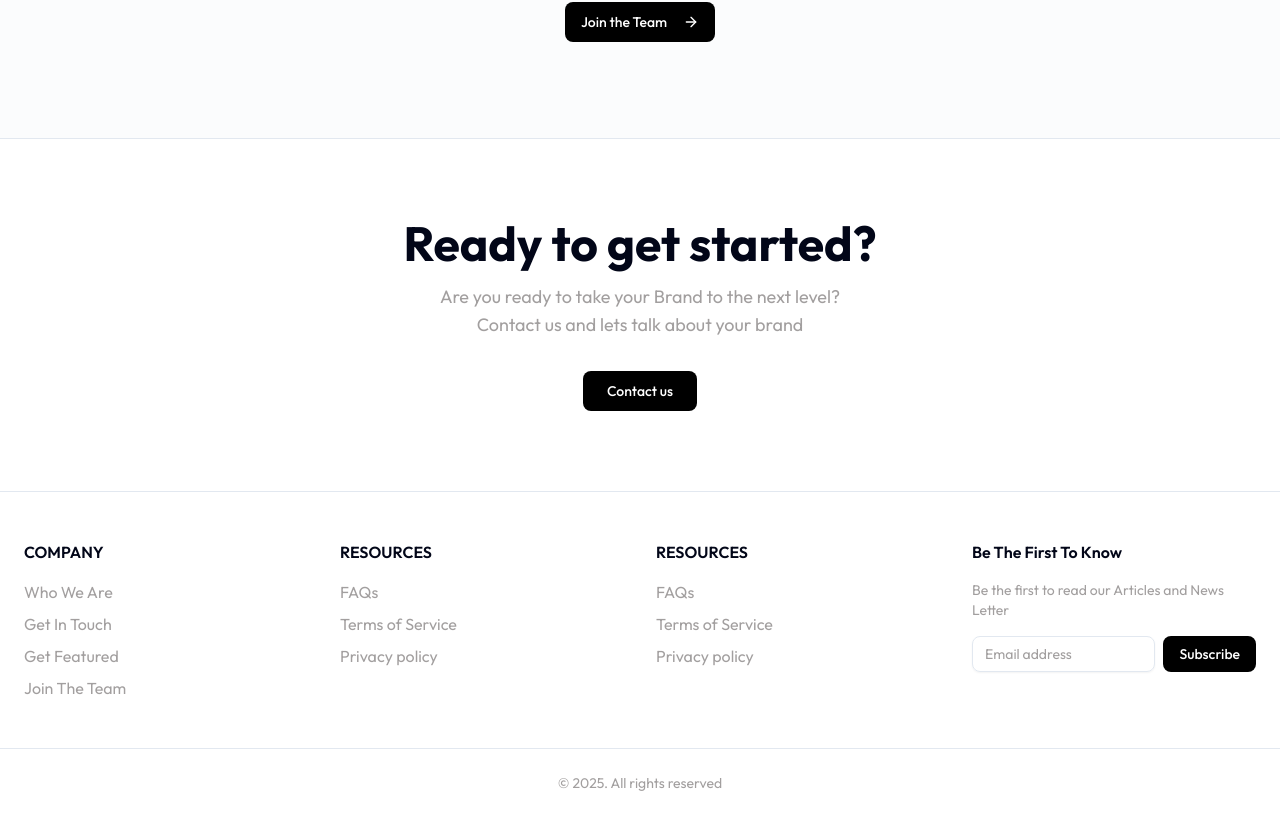
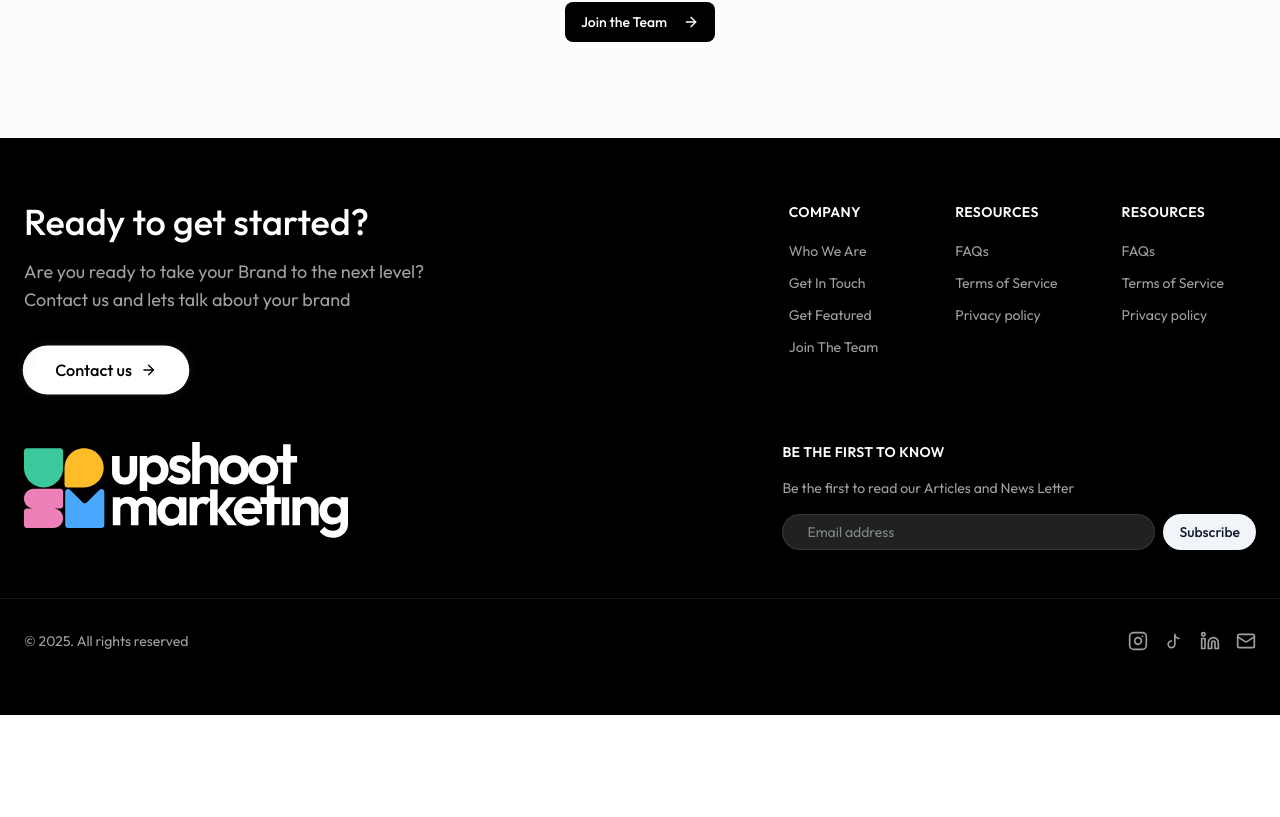
Before and after one commit to Ewosoft-Solutions/upshootmarketing, a Next.js app: page / in a window 1280 px wide. Shown: the part 3680-4497 px from the top of the page. After the commit the page ends 4395 px from the top, so only its background shows below. Built offline with nearby package versions, Linux system fonts and the light colour scheme.

Commit message:
Navbar and footer

```diff
--- a/app/components/layout/Footer.tsx
+++ b/app/components/layout/Footer.tsx
@@ -1,9 +1,51 @@
 'use client';
 
+import { motion } from 'framer-motion';
+import { ArrowRight, Mail } from 'lucide-react';
 import { Button } from '@/components/ui/button';
 import { Input } from '@/components/ui/input';
 import { AnimatedSection } from '@/app/components/ui/animated-section';
 import { handleAnchorClick } from '@/lib/utils/scroll';
+import Link from 'next/link';
+import Image from 'next/image';
+import { logos } from '@/lib/constants/assets';
+
+type IconProps = Readonly<{ className?: string }>;
+
+function InstagramIcon({ className }: IconProps) {
+  return (
+    <svg xmlns='http://www.w3.org/2000/svg' viewBox='0 0 24 24' fill='none' stroke='currentColor' strokeWidth='2' strokeLinecap='round' strokeLinejoin='round' className={className}>
+      <rect width='20' height='20' x='2' y='2' rx='5' ry='5' />
+      <path d='M16 11.37A4 4 0 1 1 12.63 8 4 4 0 0 1 16 11.37z' />
+      <line x1='17.5' x2='17.51' y1='6.5' y2='6.5' />
+    </svg>
+  );
+}
+
+function TikTokIcon({ className }: IconProps) {
+  return (
+    <svg xmlns='http://www.w3.org/2000/svg' viewBox='0 0 24 24' fill='none' stroke='currentColor' strokeWidth='2' strokeLinecap='round' strokeLinejoin='round' className={className}>
+      <path d='M9 12a4 4 0 1 0 4 4V4a5 5 0 0 0 5 5' />
+    </svg>
+  );
+}
+
+function LinkedinIcon({ className }: IconProps) {
+  return (
+    <svg xmlns='http://www.w3.org/2000/svg' viewBox='0 0 24 24' fill='none' stroke='currentColor' strokeWidth='2' strokeLinecap='round' strokeLinejoin='round' className={className}>
+      <path d='M16 8a6 6 0 0 1 6 6v7h-4v-7a2 2 0 0 0-2-2 2 2 0 0 0-2 2v7h-4v-7a6 6 0 0 1 6-6z' />
+      <rect width='4' height='12' x='2' y='9' />
+      <circle cx='4' cy='4' r='2' />
+    </svg>
+  );
+}
+
+const socialLinks = [
+  { label: 'Instagram', href: 'https://instagram.com', icon: InstagramIcon },
+  { label: 'TikTok', href: 'https://tiktok.com', icon: TikTokIcon },
+  { label: 'LinkedIn', href: 'https://linkedin.com', icon: LinkedinIcon },
+  { label: 'Email', href: 'mailto:hello@upshoot.com', icon: Mail },
+];
 
 const companyLinks = [
   { label: 'Who We Are', href: '#about' },
@@ -19,37 +61,76 @@ const resourceLinks = [
 ];
 
 export function Footer() {
+  // Footer always uses the dark logo since the bg is always dark
+  const footerLogo = logos.dark;
+
   return (
-    <footer id="contact" className='bg-background border-t border-border'>
+    <footer id='contact' className='bg-footer-bg text-footer-text flex flex-col gap-8 md:gap-12 py-10 md:py-16'>
+      {/* Top row: CTA (left) + Links grid (right) */}
+      <div className='px-6'>
+        <div className='max-w-7xl mx-auto grid md:grid-cols-[3fr_2fr] gap-8 lg:gap-16'>
           {/* CTA Section */}
-      <div className='py-20 px-6'>
-        <div className='max-w-4xl mx-auto text-center'>
-          <AnimatedSection animation="slideUp">
-            <h2 className='text-3xl md:text-5xl font-bold mb-4'>
+          <AnimatedSection animation='slideUp'>
+            <h2 className='text-2xl md:text-4xl font-medium mb-2 md:mb-4'>
               Ready to get started?
             </h2>
-            <p className='text-muted-foreground text-lg mb-8'>
-              Are you ready to take your Brand to the next level?<br />
+            <p className='text-footer-muted text-base md:text-lg mb-5 md:mb-8'>
+              Are you ready to take your Brand to the next level?
+              <br />
               Contact us and lets talk about your brand
             </p>
-            <Button size="lg">Contact us</Button>
+            <motion.div
+              animate={{
+                scale: [1, 1.04, 1],
+                boxShadow: [
+                  '0 0 0 0 rgba(255, 255, 255, 0)',
+                  '0 0 20px 4px rgba(255, 255, 255, 0.15)',
+                  '0 0 0 0 rgba(255, 255, 255, 0)',
+                ],
+              }}
+              transition={{
+                duration: 2,
+                repeat: Infinity,
+                ease: 'easeInOut',
+              }}
+              whileHover={{ scale: 1.05 }}
+              whileTap={{ scale: 0.97 }}
+              className='rounded-4xl inline-block'
+            >
+              <Button
+                size='lg'
+                className='group relative overflow-hidden text-base px-8 py-6 rounded-4xl flex items-center justify-center gap-2 bg-footer-text text-footer-bg hover:bg-footer-text/90'
+              >
+                {/* Shimmer overlay — inverted: dark sweep on light button in light mode, light sweep in dark mode */}
+                <span className='pointer-events-none absolute inset-0 animate-shimmer'>
+                  <span className='absolute inset-0 -skew-x-12 bg-linear-to-r from-transparent via-black/15 dark:via-white/20 to-transparent' />
+                </span>
+                Contact us
+                <motion.span
+                  className='inline-flex'
+                  whileHover={{ x: 5 }}
+                  transition={{ type: 'spring', stiffness: 300, damping: 20 }}
+                >
+                  <ArrowRight className='h-4 w-4 transition-transform group-hover:translate-x-1' />
+                </motion.span>
+              </Button>
+            </motion.div>
           </AnimatedSection>
-        </div>
-      </div>
 
-      {/* Footer Content */}
-      <div className='border-t border-border py-12 px-6'>
-        <div className='max-w-7xl mx-auto grid md:grid-cols-2 lg:grid-cols-4 gap-8'>
+          {/* Links + Newsletter grid */}
+          <div className='grid grid-cols-2 md:grid-cols-3 gap-5 md:gap-8'>
             {/* Company Links */}
             <div>
-            <h3 className='font-semibold mb-4'>COMPANY</h3>
-            <ul className='space-y-2'>
+              <h3 className='font-semibold mb-2 md:mb-4 text-sm tracking-wide'>
+                COMPANY
+              </h3>
+              <ul className='space-y-1.5 md:space-y-2'>
                 {companyLinks.map((link) => (
                   <li key={link.label}>
                     <a
                       href={link.href}
                       onClick={(e) => handleAnchorClick(e, link.href)}
-                    className='text-muted-foreground hover:text-foreground transition-colors cursor-pointer'
+                      className='text-footer-muted hover:text-footer-text transition-colors cursor-pointer text-sm'
                     >
                       {link.label}
                     </a>
@@ -60,14 +141,16 @@ export function Footer() {
 
             {/* Resources - Column 1 */}
             <div>
-            <h3 className='font-semibold mb-4'>RESOURCES</h3>
-            <ul className='space-y-2'>
+              <h3 className='font-semibold mb-2 md:mb-4 text-sm tracking-wide'>
+                RESOURCES
+              </h3>
+              <ul className='space-y-1.5 md:space-y-2'>
                 {resourceLinks.map((link) => (
                   <li key={link.label}>
                     <a
                       href={link.href}
                       onClick={(e) => handleAnchorClick(e, link.href)}
-                    className='text-muted-foreground hover:text-foreground transition-colors cursor-pointer'
+                      className='text-footer-muted hover:text-footer-text transition-colors cursor-pointer text-sm'
                     >
                       {link.label}
                     </a>
@@ -76,16 +159,18 @@ export function Footer() {
               </ul>
             </div>
 
-          {/* Resources - Column 2 (duplicate in design) */}
+            {/* Resources - Column 2 */}
             <div>
-            <h3 className='font-semibold mb-4'>RESOURCES</h3>
-            <ul className='space-y-2'>
+              <h3 className='font-semibold mb-2 md:mb-4 text-sm tracking-wide'>
+                RESOURCES
+              </h3>
+              <ul className='space-y-1.5 md:space-y-2'>
                 {resourceLinks.map((link) => (
                   <li key={link.label}>
                     <a
                       href={link.href}
                       onClick={(e) => handleAnchorClick(e, link.href)}
-                    className='text-muted-foreground hover:text-foreground transition-colors cursor-pointer'
+                      className='text-footer-muted hover:text-footer-text transition-colors cursor-pointer text-sm'
                     >
                       {link.label}
                     </a>
@@ -93,30 +178,64 @@ export function Footer() {
                 ))}
               </ul>
             </div>
+          </div>
+        </div>
+      </div>
 
-          {/* Newsletter */}
-          <div>
-            <h3 className='font-semibold mb-4'>Be The First To Know</h3>
-            <p className='text-muted-foreground text-sm mb-4'>
+      {/* Middle row: Logo (left) + Be The First To Know (right) */}
+      <div className='px-6'>
+        <div className='max-w-7xl mx-auto grid md:grid-cols-5 gap-5 md:gap-8 items-start'>
+          <Link href='/' className='text-xl font-bold md:col-span-3'>
+            <Image
+              src={footerLogo}
+              alt='UpShoot Marketing'
+              width={0}
+              height={0}
+              className='w-auto h-10 md:h-16 lg:h-24'
+            />
+          </Link>
+
+          <div className='md:col-span-2'>
+            <h3 className='font-semibold mb-2 md:mb-4 text-sm tracking-wide'>
+              BE THE FIRST TO KNOW
+            </h3>
+            <p className='text-footer-muted text-sm mb-3 md:mb-4'>
               Be the first to read our Articles and News Letter
             </p>
             <div className='flex gap-2'>
               <Input
-                type="email"
-                placeholder="Email address"
-                className='flex-1'
+                type='email'
+                placeholder='Email address'
+                className='rounded-2xl px-4 md:px-6 flex-1 border-footer-border bg-footer-input-bg text-footer-input-text placeholder:text-footer-input-placeholder'
               />
-              <Button>Subscribe</Button>
+              <Button variant="secondary" className="rounded-2xl">Subscribe</Button>
             </div>
           </div>
         </div>
       </div>
 
-      {/* Copyright */}
-      <div className='border-t border-border py-6 px-6'>
-        <p className='text-center text-muted-foreground text-sm'>
+      {/* Bottom row: Copyright (left) + Social links (right) */}
+      <div className='border-t border-footer-border pt-6 md:pt-8 px-6'>
+        <div className='max-w-7xl mx-auto flex flex-col-reverse sm:flex-row items-center justify-between gap-4'>
+          <p className='text-footer-muted text-sm'>
             © 2025. All rights reserved
           </p>
+
+          <div className='flex items-center gap-4'>
+            {socialLinks.map((link) => (
+              <Link
+                key={link.label}
+                href={link.href}
+                target='_blank'
+                rel='noopener noreferrer'
+                aria-label={link.label}
+                className='text-footer-social hover:text-footer-text transition-colors'
+              >
+                <link.icon className='h-5 w-5' />
+              </Link>
+            ))}
+          </div>
+        </div>
       </div>
     </footer>
   );
--- a/app/globals.css
+++ b/app/globals.css
@@ -42,6 +42,14 @@
   --color-nav-text-active: var(--nav-text-active);
   --color-nav-text-inactive: var(--nav-text-inactive);
   --color-nav-border: var(--nav-border);
+  --color-footer-bg: var(--footer-bg);
+  --color-footer-text: var(--footer-text);
+  --color-footer-muted: var(--footer-muted);
+  --color-footer-border: var(--footer-border);
+  --color-footer-input-bg: var(--footer-input-bg);
+  --color-footer-input-text: var(--footer-input-text);
+  --color-footer-input-placeholder: var(--footer-input-placeholder);
+  --color-footer-social: var(--footer-social);
   --radius-sm: calc(var(--radius) - 4px);
   --radius-md: calc(var(--radius) - 2px);
   --radius-lg: var(--radius);
@@ -98,6 +106,16 @@
   --nav-text-active: oklch(0.188 0 0); /* #1E1E1E */
   --nav-text-inactive: oklch(0.188 0 0 / 80%); /* #1E1E1ECC */
   --nav-border: oklch(0.188 0 0 / 10%);
+
+  /* Footer Colors */
+  --footer-bg: oklch(0 0 0); /* black */
+  --footer-text: oklch(1 0 0); /* white */
+  --footer-muted: oklch(0.706 0.003 17); /* #A09F9F */
+  --footer-border: oklch(1 0 0 / 10%);
+  --footer-input-bg: oklch(0.2488 0.0015 17.3);
+  --footer-input-text: oklch(1 0 89.9);
+  --footer-input-placeholder: oklch(0.6175 0.0283 161.4);
+  --footer-social: #A09F9F;
 }
 
 .dark {
@@ -138,6 +156,16 @@
   --nav-text-active: oklch(0.984 0.003 247.858); /* near white */
   --nav-text-inactive: oklch(0.984 0.003 247.858 / 80%); /* near white at 80% */
   --nav-border: oklch(1 0 0 / 10%);
+
+  /* Footer Colors */
+  --footer-bg: oklch(0.1 0.02 265); /* darker bg */
+  --footer-text: oklch(0.984 0.003 247.858); /* near white */
+  --footer-muted: oklch(0.706 0.003 17); /* #A09F9F */
+  --footer-border: oklch(1 0 0 / 10%);
+  --footer-input-bg: oklch(0.2488 0.0015 17.3);
+  --footer-input-text: oklch(1 0 89.9);
+  --footer-input-placeholder: oklch(0.6175 0.0283 161.4);
+  --footer-social: #A09F9F;
 }
 
 @layer base {
--- /dev/null
+++ b/lib/constants/assets.ts
@@ -0,0 +1,4 @@
+export const logos = {
+  light: '/assets/logos/upshoot/upshoot.logo.lightmode.text.svg',
+  dark: '/assets/logos/upshoot/upshoot.logo.darkmode.text.svg',
+} as const;
```
Also changed, not shown: app/components/layout/Navbar.tsx (+24 -12 lines), lib/utils/scroll.ts (+11 -2 lines). Lines whose indentation alone changed are shown as unchanged.
